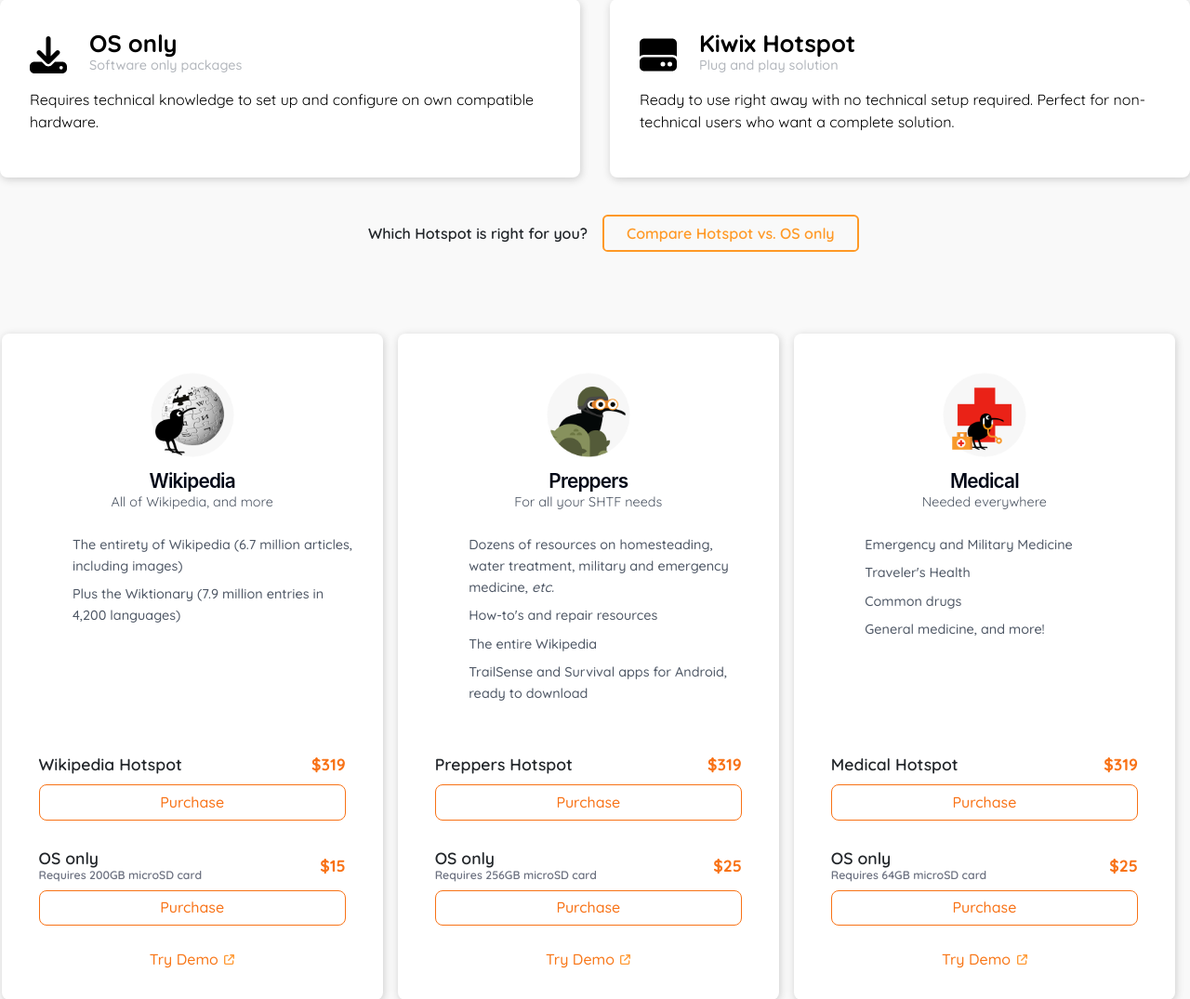
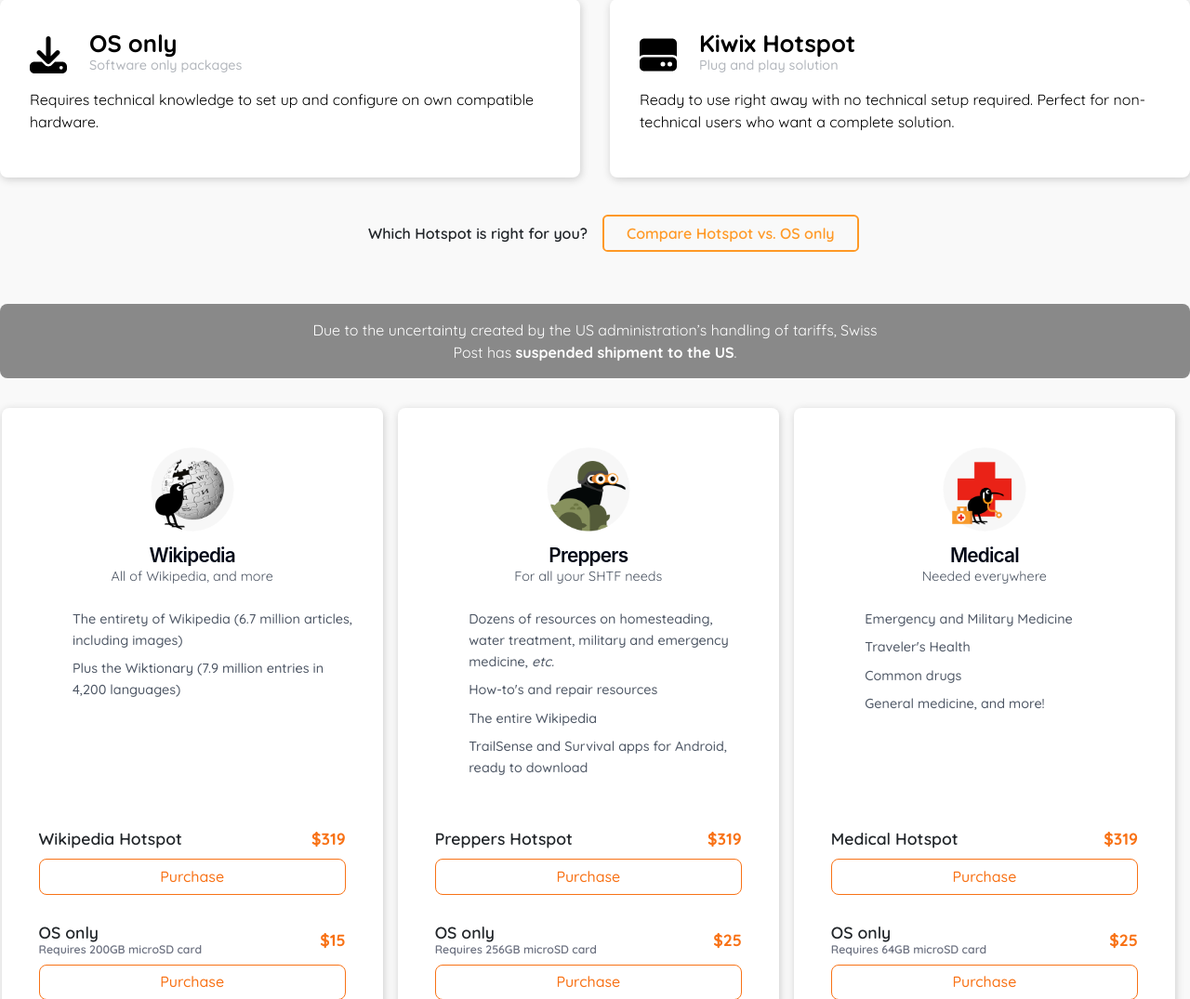
Before and after one commit to offspot/imager-service, a Flask app: page /shop/stripe/widget/ in a window 1280 px wide. Shown: the part 164-1239 px from the top of the page at 93% size. Run offline with Flask 2, Linux system fonts and the light colour scheme; parts of the project's set-up code (start-up, migrations or seed data) failed here and were passed over; some libraries are stand-ins or nearby versions.

Commit message:
Added banner on shop warning about US tariffs stopping orders

```diff
--- a/scheduler/src/templates/stripe/shop.html
+++ b/scheduler/src/templates/stripe/shop.html
@@ -502,6 +502,20 @@ h3.comparison-header {
   margin-left: .5em;
 }
 
+.us-tariffs {
+  width: 100%;
+  border-radius: .5rem;
+  background-color: #898989;
+  padding: 1em;
+  color: white;
+  text-align: center;
+}
+
+.us-tariffs p {
+  width: 50%;
+  margin: auto;
+}
+
 @media(max-width: 750px) {
   .comparison {
     flex-direction: column;
@@ -592,6 +606,10 @@ window.onresize = onframeresize;
       <div class="comparison-cta">
         <p class="comparison-header column">Which Hotspot is right for you?</p>
         <p class="comparison-link column"><a target="_top" href="https://kiwix.org/en/hotspot-comparison">Compare Hotspot vs. OS only</a></p>
+      </div>
+
+      <div class="us-tariffs">
+        <p>Due to the uncertainty created by the US administration’s handling of tariffs, Swiss Post has <strong>suspended shipment to the US</strong>.</p>
       </div>
 
       <div class="table-offer">
```
